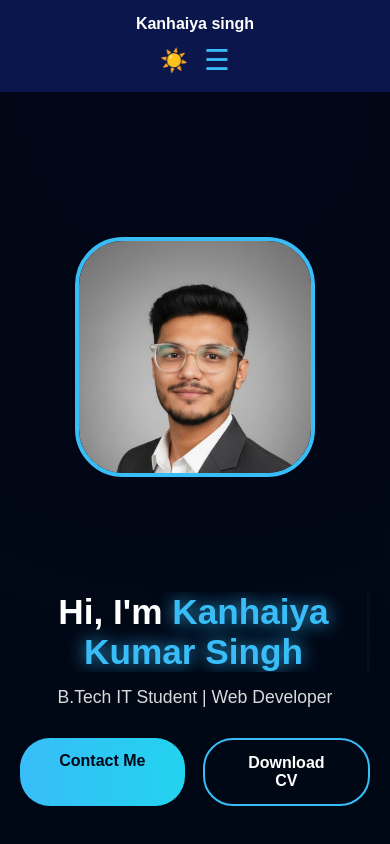
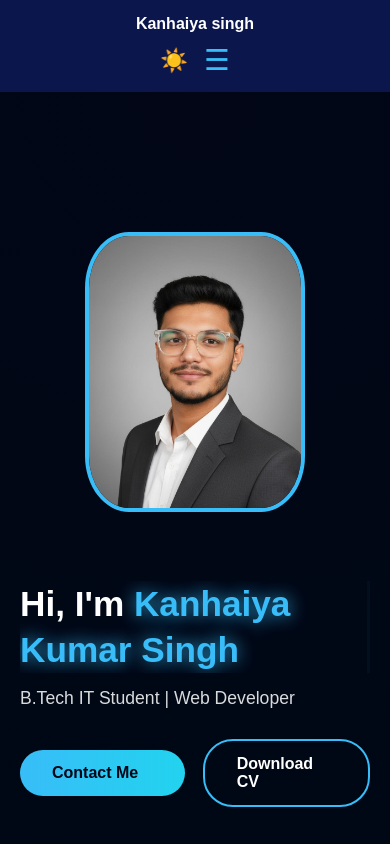
Before and after one commit to KANHAIYASINGH337/portfolio, a React (Create React App) app: page / in a window 390 px wide. Shown: the top 844 px of the page. Built offline with nearby package versions, Linux system fonts and the light colour scheme.

Commit message:
fix: optimize layout for mobile devices

```diff
--- a/src/App.css
+++ b/src/App.css
@@ -504,33 +504,44 @@ body{font-family:"Poppins",sans-serif}
 }
 
 /* ===== MOBILE ===== */
-@media(max-width:768px){
+ @media(max-width:768px){
+
   .hero-flex{
-    flex-direction:column-reverse;
-    text-align:center;
-    padding:120px 20px 80px;
+    flex-direction:column;
+    gap:30px;
+    padding:100px 20px 50px;
   }
 
   .hero-title{
-    font-size:2.2rem;
+    font-size:1.9rem;
+    line-height:1.3;
+  }
+
+  .hero-left{
+    order:2;
+  }
+
+  .hero-right{
+    order:1;
   }
 
   .profile-ring{
-    width:240px;
-    height:240px;
-    margin-bottom:30px;
+    width:220px;
+    height:280px;
+    margin:0 auto;
   }
 
   .hero-buttons{
     flex-direction:column;
+    width:100%;
   }
 
   .hero-buttons a{
     width:100%;
-    text-align:center;
+    max-width:280px;
+    margin:auto;
   }
 }
-
 /* ===== HERO BUTTON CENTER FIX ===== */
 .hero-buttons{
   display:flex;
```
